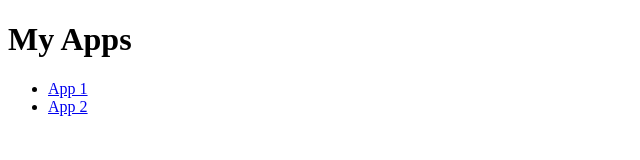
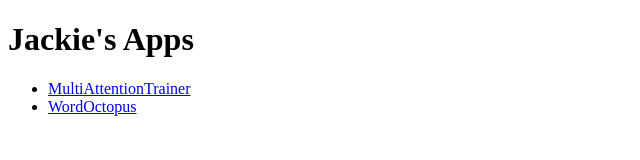
Before and after one commit to zhangyuhanjc/MultiAttentionTrainer, a plain HTML site: page index.html in a window 1280 px wide. Shown: the whole page, without its empty margins (0-640 px from the left). Drawn offline with Linux system fonts and the light colour scheme.

Commit message:
Update index.html

```diff
--- a/index.html
+++ b/index.html
@@ -1,14 +1,14 @@
 <!DOCTYPE html>
 <html>
 <head>
-	<title>My Apps</title>
+	<title>Jackie's Apps</title>
 </head>
 <body>
-	<h1>My Apps</h1>
+	<h1>Jackie's Apps</h1>
 
 	<ul>
-		<li><a href="app1.html">App 1</a></li>
-		<li><a href="app2.html">App 2</a></li>
+		<li><a href="app1.html">MultiAttentionTrainer</a></li>
+		<li><a href="app2.html">WordOctopus</a></li>
 	</ul>
 </body>
 </html>
```
